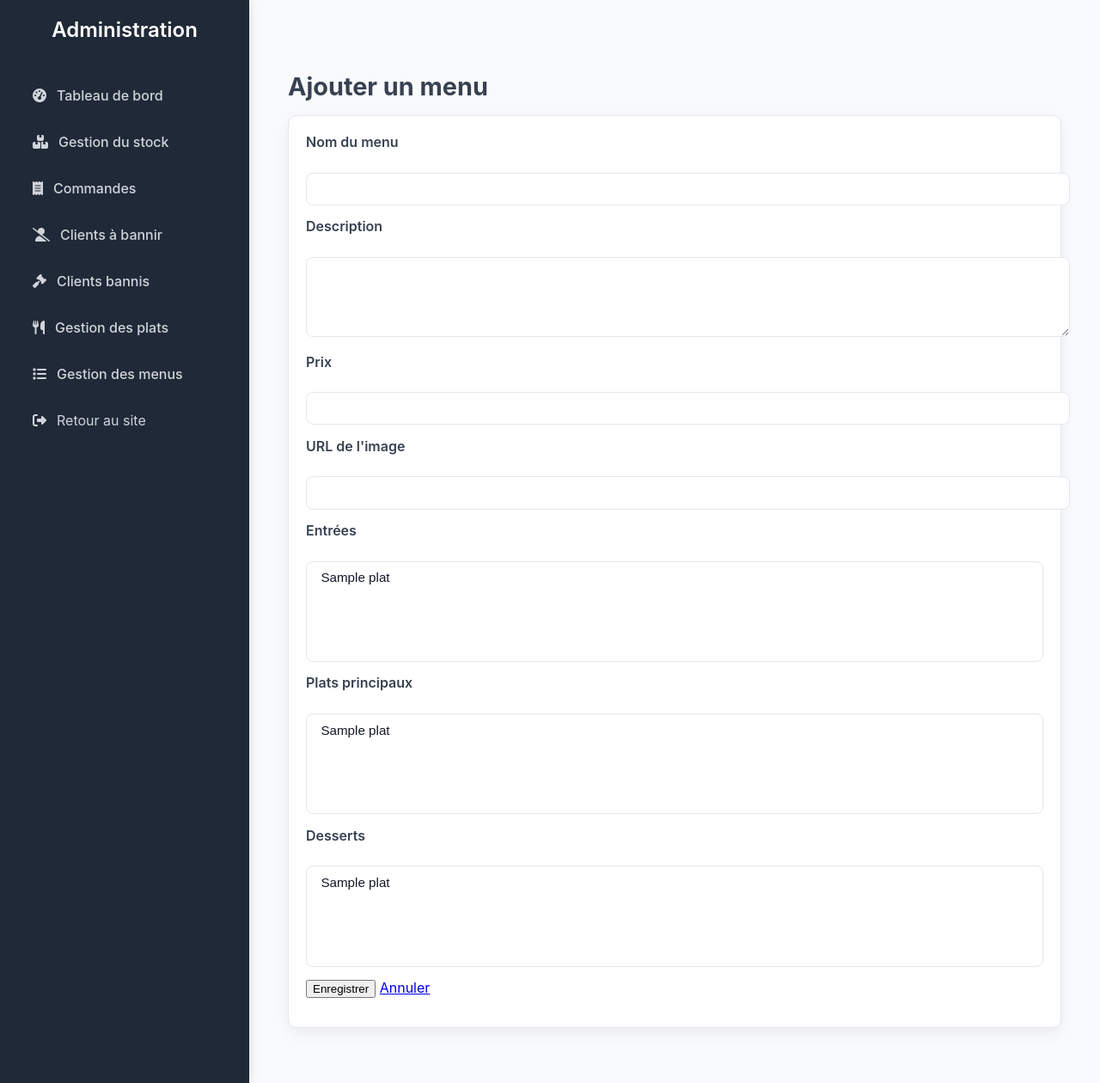
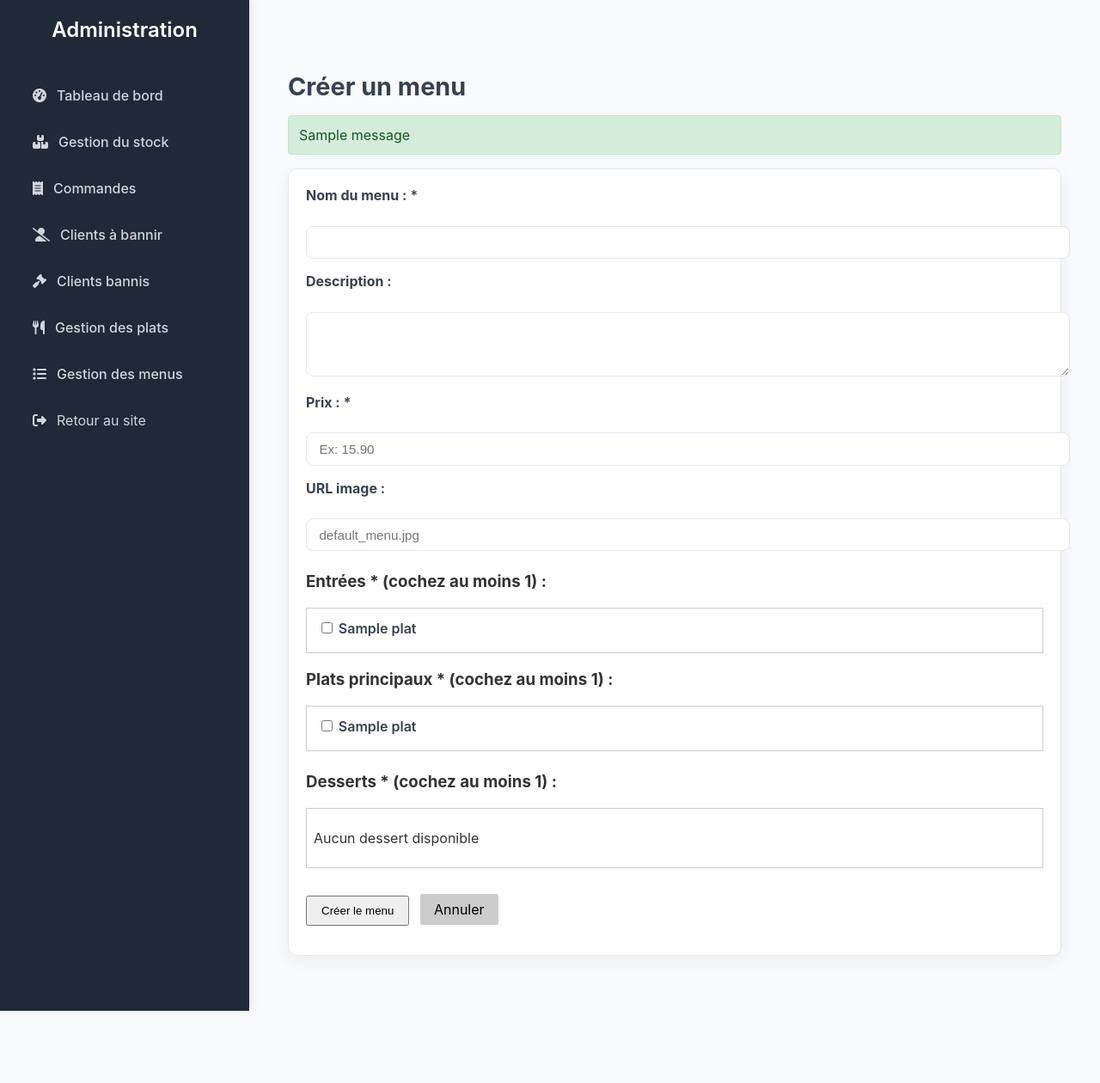
Before and after one commit to nathan2612/Projet_FI_Groupe_17, a Flask app: page /admin/menus/ajouter/ in a window 1280 px wide. Shown: the whole page at 86% size. After the commit the page ends 1176 px from the top, so only its background shows below. Run offline with Flask 3, Linux system fonts and the light colour scheme; a user stored in the database is signed in; tables that the repository leaves empty hold one stand-in row (values such as "Sample post"); one stand-in notice (Sample message) is shown; parts of the project's set-up code (start-up, migrations or seed data) failed here and were passed over.

Commit message:
repasse derriere mehdi pour l'aider comme ont dis ca fonctionne on touche pas

```diff
--- a/config.py
+++ b/config.py
@@ -4,4 +4,4 @@ SECRET_KEY = "730c3469-5303-432e-ad06-d0de212a7d98"
 
 SQLALCHEMY_DATABASE_URI = os.environ.get(
 	'DATABASE_URL',
-	'mysql+pymysql://o22507893:o22507893@servinfo-maria:3306/DBo22507893?charset=utf8mb4')
+	'mysql+pymysql://louis:louis@localhost:3306/oumami?charset=utf8mb4')
--- a/monApp/forms.py
+++ b/monApp/forms.py
@@ -53,6 +53,15 @@ class PlatForm(FlaskForm):
     crustaces = BooleanField('Contient crustacés')
     submit = SubmitField('Enregistrer')
 
+    def validate_prix(self, field):
+        """Validation personnalisée pour vérifier que le prix est un nombre valide."""
+        try:
+            prix_float = float(field.data.replace(',', '.'))
+            if prix_float < 0:
+                raise ValueError("Le prix ne peut pas être négatif.")
+        except (ValueError, AttributeError):
+            raise ValueError('Le prix doit être un nombre valide (ex: 12.50 ou 12,50).')
+
 
 class MenuForm(FlaskForm):
     id_menu = HiddenField('id_menu')
@@ -64,3 +73,51 @@ class MenuForm(FlaskForm):
     plats = SelectMultipleField('Plats principaux', coerce=int, validators=[Optional()])
     desserts = SelectMultipleField('Desserts', coerce=int, validators=[Optional()])
     submit = SubmitField('Enregistrer')
+
+    def validate_prix(self, field):
+        """Validation personnalisée pour vérifier que le prix est un nombre valide."""
+        try:
+            prix_float = float(field.data.replace(',', '.'))
+            if prix_float < 0:
+                raise ValueError("Le prix ne peut pas être négatif.")
+        except (ValueError, AttributeError):
+            raise ValueError('Le prix doit être un nombre valide (ex: 12.50 ou 12,50).')
+
+    def validate(self):
+        """Validation personnalisée pour s'assurer qu'au moins un élément de chaque type est sélectionné."""
+        if not super(MenuForm, self).validate():
+            return False
+
+        valid = True
+
+        # Vérifier qu'au moins une entrée est sélectionnée
+        if not self.entrees.data or len(self.entrees.data) < 1:
+            self.entrees.errors.append('Au moins une entrée est requise pour créer un menu.')
+            valid = False
+
+        # Vérifier qu'au moins un plat principal est sélectionné
+        if not self.plats.data or len(self.plats.data) < 1:
+            self.plats.errors.append('Au moins un plat principal est requis pour créer un menu.')
+            valid = False
+
+        # Vérifier qu'au moins un dessert est sélectionné
+        if not self.desserts.data or len(self.desserts.data) < 1:
+            self.desserts.errors.append('Au moins un dessert est requis pour créer un menu.')
+            valid = False
+
+        # Vérifier qu'un même plat n'est pas sélectionné dans plusieurs catégories
+        if self.entrees.data and self.plats.data and self.desserts.data:
+            all_selected = set(self.entrees.data) | set(self.plats.data) | set(self.desserts.data)
+            total_selections = len(self.entrees.data) + len(self.plats.data) + len(self.desserts.data)
+
+            if len(all_selected) < total_selections:
+                error_msg = 'Un même plat ne peut pas être sélectionné dans plusieurs catégories (entrée, plat principal, dessert).'
+                if not any(error_msg in e for e in self.entrees.errors):
+                    self.entrees.errors.append(error_msg)
+                if not any(error_msg in e for e in self.plats.errors):
+                    self.plats.errors.append(error_msg)
+                if not any(error_msg in e for e in self.desserts.errors):
+                    self.desserts.errors.append(error_msg)
+                valid = False
+
+        return valid
--- a/monApp/static/admin_plat.css
+++ b/monApp/static/admin_plat.css
@@ -10,7 +10,9 @@
     --btn-bg: #f4f2fa;
     --btn-text: #5e47c2;
 }
-
+.styless{
+    margin-bottom: 1.5rem; max-height: 200px; overflow-y: auto; border: 1px solid #ccc; padding: 0.5rem;
+}
 .admin-page {
     max-width: 900px;
     margin: 2.5rem auto;
--- a/monApp/templates/admin_menu_form.html
+++ b/monApp/templates/admin_menu_form.html
@@ -1,46 +1,92 @@
+<!DOCTYPE html>
 {% extends 'base_admin.html' %}
 
 {% block styles %}
 <link rel="stylesheet" href="{{ url_for('static', filename='admin.css') }}">
-<link rel="stylesheet" href="{{ url_for('static', filename='admin_plat.css') }}">
-{% endblock %}
+<link rel="stylesheet" href="{{ url_for('static', filename='admin_plat.css')
+    }}">
+    {% endblock %}
 
-{% block main %}
+    {% block main %}
 <div class="admin-page">
-    <h1>{{ action }} un menu</h1>
+    <h1>{% if action %}{{ action }}{% else %}Créer{% endif %} un menu</h1>
+
+    {% with messages = get_flashed_messages(with_categories=true) %}
+        {% if messages %}
+            {% for category, message in messages %}
+                <div class="alert alert-{{ category }}" style="padding: 0.75rem; margin-bottom: 1rem; border-radius: 4px; {% if category == 'error' %}background-color: #f8d7da; color: #721c24; border: 1px solid #f5c6cb;{% else %}background-color: #d4edda; color: #155724; border: 1px solid #c3e6cb;{% endif %}">
+                    {{ message }}
+                </div>
+            {% endfor %}
+        {% endif %}
+    {% endwith %}
+
     <form method="post">
-        {{ form.hidden_tag() }}
-        <div>
-            {{ form.nom_menu.label }}<br>
-            {{ form.nom_menu(size=50) }}
+        <div style="margin-bottom: 1rem;">
+            <label><strong>Nom du menu :</strong> *</label><br>
+            <input type="text" name="nom_menu" size="50" value="{% if menu %}{{ menu.nom_menu }}{% endif %}" required>
         </div>
-        <div>
-            {{ form.description.label }}<br>
-            {{ form.description(rows=4, cols=80) }}
+
+        <div style="margin-bottom: 1rem;">
+            <label><strong>Description :</strong></label><br>
+            <textarea name="description" rows="3" cols="50">{% if menu %}{{ menu.description }}{% endif %}</textarea>
         </div>
-        <div>
-            {{ form.prix.label }}<br>
-            {{ form.prix(size=10) }}
+
+        <div style="margin-bottom: 1rem;">
+            <label><strong>Prix :</strong> *</label><br>
+            <input type="text" name="prix" placeholder="Ex: 15.90" value="{% if menu %}{{ menu.prix }}{% endif %}" required>
         </div>
-        <div>
-            {{ form.image_url.label }}<br>
-            {{ form.image_url(size=80) }}
+
+        <div style="margin-bottom: 1.5rem;">
+            <label><strong>URL image :</strong></label><br>
+            <input type="text" name="image_url" size="50" placeholder="default_menu.jpg" value="{% if menu %}{{ menu.image_url }}{% endif %}">
         </div>
-        <div>
-            {{ form.entrees.label }}<br>
-            {{ form.entrees(multiple=True, size=5) }}
+
+        <h3>Entrées * (cochez au moins 1) :</h3>
+        <div class="styless">
+            {% if entrees %}
+                {% for e in entrees %}
+                <label style="display: block; padding: 0.3rem;">
+                    <input type="checkbox" name="entrees" value="{{ e.id_plat }}" {% if selected_entrees and e.id_plat in selected_entrees %}checked{% endif %}>
+                    {{ e.nom_plat }}
+                </label>
+                {% endfor %}
+            {% else %}
+                <p>Aucune entrée disponible</p>
+            {% endif %}
         </div>
-        <div>
-            {{ form.plats.label }}<br>
-            {{ form.plats(multiple=True, size=5) }}
+
+        <h3>Plats principaux * (cochez au moins 1) :</h3>
+        <div style="margin-bottom: 1.5rem; max-height: 200px; overflow-y: auto; border: 1px solid #ccc; padding: 0.5rem;">
+            {% if plats %}
+                {% for p in plats %}
+                <label style="display: block; padding: 0.3rem;">
+                    <input type="checkbox" name="plats" value="{{ p.id_plat }}" {% if selected_plats and p.id_plat in selected_plats %}checked{% endif %}>
+                    {{ p.nom_plat }}
+                </label>
+                {% endfor %}
+            {% else %}
+                <p>Aucun plat disponible</p>
+            {% endif %}
         </div>
-        <div>
-            {{ form.desserts.label }}<br>
-            {{ form.desserts(multiple=True, size=5) }}
+
+        <h3>Desserts * (cochez au moins 1) :</h3>
+        <div style="margin-bottom: 1.5rem; max-height: 200px; overflow-y: auto; border: 1px solid #ccc; padding: 0.5rem;">
+            {% if desserts %}
+                {% for d in desserts %}
+                <label style="display: block; padding: 0.3rem;">
+                    <input type="checkbox" name="desserts" value="{{ d.id_plat }}" {% if selected_desserts and d.id_plat in selected_desserts %}checked{% endif %}>
+                    {{ d.nom_plat }}
+                </label>
+                {% endfor %}
+            {% else %}
+                <p>Aucun dessert disponible</p>
+            {% endif %}
         </div>
-        <div>
-            {{ form.submit() }}
-            <a href="{{ url_for('admin_menus') }}">Annuler</a>
+
+        <div style="margin-top: 2rem;">
+            <button type="submit" style="padding: 0.5rem 1rem; margin-right: 0.5rem;">{% if action %}{{ action }}{% else %}Créer{% endif %} le menu</button>
+            <a href="{{ url_for('admin_menus') }}" style="padding: 0.5rem 1rem; text-decoration: none; background: #ccc; color: black; border-radius: 3px;">Annuler</a>
         </div>
     </form>
 </div>
--- a/monApp/views.py
+++ b/monApp/views.py
@@ -391,7 +391,7 @@ def valider_commande():
     commande = db.session.query(COMMANDE).filter_by(id_client=current_user.id_client, statut='En commande').first()
     try:
         commande.statut = 'En attente'
-        commande.date_commande = datetime.now().replace(hour=12, minute=0, second=0, microsecond=0)   #remplacer par datetime.now() pour l'heure actuelle plus tard
+        commande.date_commande = datetime.now().replace(hour=12, minute=0, second=0, microsecond=0)
         db.session.commit()
         flash("Votre commande a été validée avec succès et est en attente de préparation !", "success")
         return redirect(url_for('index'))
@@ -831,35 +831,89 @@ def admin_menus():
 @app.route('/admin/menus/ajouter/', methods=['GET', 'POST'])
 @admin_required
 def admin_add_menu():
-    form = MenuForm()
-    plats = db.session.query(PLAT).all()
-    plats_choices = [(p.id_plat, p.nom_plat) for p in plats]
-    form.entrees.choices = plats_choices
-    form.plats.choices = plats_choices
-    form.desserts.choices = plats_choices
-    if form.validate_on_submit():
-        m = MENU(
-            nom_menu=form.nom_menu.data,
-            description=form.description.data,
-            prix=form.prix.data,
-            image_url=form.image_url.data
-        )
-        db.session.add(m)
-        db.session.commit()
-        # Ajouter les plats associés
-        for plat_id in form.entrees.data:
-            contenir = CONTENIR(id_menu=m.id_menu, id_plat=plat_id, type_plat=0)
-            db.session.add(contenir)
-        for plat_id in form.plats.data:
-            contenir = CONTENIR(id_menu=m.id_menu, id_plat=plat_id, type_plat=1)
-            db.session.add(contenir)
-        for plat_id in form.desserts.data:
-            contenir = CONTENIR(id_menu=m.id_menu, id_plat=plat_id, type_plat=2)
-            db.session.add(contenir)
-        db.session.commit()
-        flash("Menu ajouté.", "success")
-        return redirect(url_for('admin_menus'))
-    return render_template('admin_menu_form.html', form=form, action='Ajouter')
+    if request.method == 'POST':
+        try:
+            # recup les données
+            nom_menu = request.form.get('nom_menu', '').strip()
+            description = request.form.get('description', '').strip()
+            prix = request.form.get('prix', '').strip()
+            image_url = request.form.get('image_url', '').strip() or 'default_menu.jpg'
+            entrees = request.form.getlist('entrees')
+            plats = request.form.getlist('plats')
+            desserts = request.form.getlist('desserts')
+
+            erreurs = []
+
+            if not nom_menu:
+                erreurs.append("Le nom du menu est obligatoire.")
+
+            if not prix:
+                erreurs.append("Le prix est obligatoire.")
+            else:
+                try:
+                    prix_float = float(prix.replace(',', '.'))
+                    if prix_float < 0:
+                        erreurs.append("Le prix ne peut pas être négatif.")
+                    elif prix_float == 0:
+                        erreurs.append("Le prix ne peut pas être zéro.")
+                except (ValueError, AttributeError):
+                    erreurs.append(f"Le prix '{prix}' n'est pas un nombre valide. Utilisez uniquement des chiffres (ex: 12.50).")
+
+            if not entrees:
+                erreurs.append("Sélectionnez au moins une entrée.")
+
+            if not plats:
+                erreurs.append("Sélectionnez au moins un plat principal.")
+
+            if not desserts:
+                erreurs.append("Sélectionnez au moins un dessert.")
+
+            # Vérifier qu'un plat n'est pas dans plusieurs catégories
+            tous_plats = set(entrees) | set(plats) | set(desserts)
+            if len(tous_plats) < (len(entrees) + len(plats) + len(desserts)):
+                erreurs.append("Un même plat ne peut pas être sélectionné dans plusieurs catégories.")
+            # car sinon il y a un probleme dans la bd....  -_-
+
+            if erreurs:
+                for err in erreurs:
+                    flash(err, "error")
+            else:
+                # Création du menu
+                nouveau_menu = MENU(
+                    nom_menu=nom_menu,
+                    description=description or None,
+                    prix=prix_float,
+                    image_url=image_url
+                )
+                db.session.add(nouveau_menu)
+                db.session.flush()
+
+                for e_id in entrees:
+                    db.session.add(CONTENIR(id_menu=nouveau_menu.id_menu, id_plat=int(e_id), type_plat=0))
+
+                for p_id in plats:
+                    db.session.add(CONTENIR(id_menu=nouveau_menu.id_menu, id_plat=int(p_id), type_plat=1))
+
+                for d_id in desserts:
+                    db.session.add(CONTENIR(id_menu=nouveau_menu.id_menu, id_plat=int(d_id), type_plat=2))
+
+                db.session.commit()
+                flash(f"Menu '{nom_menu}' créé avec succès!", "success")
+                return redirect(url_for('admin_menus'))
+
+        except Exception as e:
+            db.session.rollback()
+            flash(f"Erreur lors de la création du menu : {str(e)}", "error")
+
+    # recupere les plats
+    plats_list = db.session.query(PLAT).filter(PLAT.id_categorie.in_([1, 2, 3])).all()
+    entrees_list = db.session.query(PLAT).filter(PLAT.id_categorie.in_([1, 2, 3])).all()
+    desserts_list = db.session.query(PLAT).filter(PLAT.id_categorie == 4).all()
+
+    return render_template('admin_menu_form.html',
+                         plats=plats_list,
+                         entrees=entrees_list,
+                         desserts=desserts_list)
 
 
 @app.route('/admin/menus/<int:id_menu>/editer/', methods=['GET', 'POST'])
@@ -869,57 +923,88 @@ def admin_edit_menu(id_menu):
     if not menu:
         flash("Menu introuvable.", "error")
         return redirect(url_for('admin_menus'))
-    form = MenuForm(obj=menu)
-    plats = db.session.query(PLAT).all()
-    plats_choices = [(p.id_plat, p.nom_plat) for p in plats]
-    form.entrees.choices = plats_choices
-    form.plats.choices = plats_choices
-    form.desserts.choices = plats_choices
-    # Pré-remplir les sélections
-    entrees_ids = [c.id_plat for c in menu.contenir if c.type_plat == 0]
-    plats_ids = [c.id_plat for c in menu.contenir if c.type_plat == 1]
-    desserts_ids = [c.id_plat for c in menu.contenir if c.type_plat == 2]
-    form.entrees.data = entrees_ids
-    form.plats.data = plats_ids
-    form.desserts.data = desserts_ids
-    if form.validate_on_submit():
-        menu.nom_menu = form.nom_menu.data
-        menu.description = form.description.data
-        menu.prix = form.prix.data
-        menu.image_url = form.image_url.data
-        # Supprimer les anciennes associations
-        db.session.query(CONTENIR).filter_by(id_menu=id_menu).delete()
-        # Ajouter les nouvelles
-        for plat_id in form.entrees.data:
-            contenir = CONTENIR(id_menu=id_menu, id_plat=plat_id, type_plat=0)
-            db.session.add(contenir)
-        for plat_id in form.plats.data:
-            contenir = CONTENIR(id_menu=id_menu, id_plat=plat_id, type_plat=1)
-            db.session.add(contenir)
-        for plat_id in form.desserts.data:
-            contenir = CONTENIR(id_menu=id_menu, id_plat=plat_id, type_plat=2)
-            db.session.add(contenir)
-    if form.validate_on_submit():
-        menu.nom_menu = form.nom_menu.data
-        menu.description = form.description.data
-        menu.prix = form.prix.data
-        menu.image_url = form.image_url.data
-        # Supprimer les anciennes associations
-        db.session.query(CONTENIR).filter_by(id_menu=id_menu).delete()
-        # Ajouter les nouvelles
-        for plat_id in form.entrees.data:
-            contenir = CONTENIR(id_menu=id_menu, id_plat=plat_id, type_plat=0)
-            db.session.add(contenir)
-        for plat_id in form.plats.data:
-            contenir = CONTENIR(id_menu=id_menu, id_plat=plat_id, type_plat=1)
-            db.session.add(contenir)
-        for plat_id in form.desserts.data:
-            contenir = CONTENIR(id_menu=id_menu, id_plat=plat_id, type_plat=2)
-            db.session.add(contenir)
-        db.session.commit()
-        flash(f"Menu modifié. Entrées: {len(form.entrees.data)}, Plats: {len(form.plats.data)}, Desserts: {len(form.desserts.data)}", "success")
-        return redirect(url_for('admin_menus'))
-    return render_template('admin_menu_form.html', form=form, action='Éditer', menu=menu)
+
+    if request.method == 'POST':
+        try:
+            nom_menu = request.form.get('nom_menu', '').strip()
+            description = request.form.get('description', '').strip()
+            prix = request.form.get('prix', '').strip()
+            image_url = request.form.get('image_url', '').strip() or 'default_menu.jpg'
+            entrees = request.form.getlist('entrees')
+            plats = request.form.getlist('plats')
+            desserts = request.form.getlist('desserts')
+
+            erreurs = []
+
+            if not nom_menu:
+                erreurs.append("Le nom du menu est obligatoire.")
+
+            if not prix:
+                erreurs.append("Le prix est obligatoire.")
+            else:
+                try:
+                    prix_float = float(prix.replace(',', '.'))
+                    if prix_float < 0:
+                        erreurs.append("Le prix ne peut pas être négatif.")
+                    elif prix_float == 0:
+                        erreurs.append("Le prix ne peut pas être zéro.")
+                except (ValueError):
+                    erreurs.append(f"Le prix '{prix}' n'est pas un nombre valide. Utilisez uniquement des chiffres (ex: 12.50).")
+
+            if not entrees:
+                erreurs.append("Sélectionnez au moins une entrée.")
+
+            if not plats:
+                erreurs.append("Sélectionnez au moins un plat principal.")
+
+            if not desserts:
+                erreurs.append("Sélectionnez au moins un dessert.")
+
+            else:
+                menu.nom_menu = nom_menu
+                menu.description = description or None
+                menu.prix = prix_float
+                menu.image_url = image_url
+
+                #surppime l'ancien
+                db.session.query(CONTENIR).filter_by(id_menu=id_menu).delete()
+
+                # Ajouter nouvelles association
+                for e_id in entrees:
+                    db.session.add(CONTENIR(id_menu=id_menu, id_plat=int(e_id), type_plat=0))
+
+                for p_id in plats:
+                    db.session.add(CONTENIR(id_menu=id_menu, id_plat=int(p_id), type_plat=1))
+
+                for d_id in desserts:
+                    db.session.add(CONTENIR(id_menu=id_menu, id_plat=int(d_id), type_plat=2))
+
+                db.session.commit()
+                flash(f"Menu '{nom_menu}' modifié avec succès!", "success")
+                return redirect(url_for('admin_menus'))
+
+        except Exception as e:
+            db.session.rollback()
+            flash(f"Erreur lors de la modification du menu : {str(e)}", "error")
+
+    plats_list = db.session.query(PLAT).filter(PLAT.id_categorie.in_([1, 2, 3])).all()
+    entrees_list = db.session.query(PLAT).filter(PLAT.id_categorie.in_([1, 2, 3])).all()
+    desserts_list = db.session.query(PLAT).filter(PLAT.id_categorie == 4).all()
+
+    contenir_records = db.session.query(CONTENIR).filter_by(id_menu=id_menu).all()
+    selected_entrees = [c.id_plat for c in contenir_records if c.type_plat == 0]
+    selected_plats = [c.id_plat for c in contenir_records if c.type_plat == 1]
+    selected_desserts = [c.id_plat for c in contenir_records if c.type_plat == 2]
+
+    return render_template('admin_menu_form.html',
+                         menu=menu,
+                         plats=plats_list,
+                         entrees=entrees_list,
+                         desserts=desserts_list,
+                         selected_entrees=selected_entrees,
+                         selected_plats=selected_plats,
+                         selected_desserts=selected_desserts,
+                         action='Éditer')
 
 
 @app.route('/admin/menus/<int:id_menu>/supprimer/', methods=['POST'])
@@ -935,10 +1020,8 @@ def admin_delete_menu(id_menu):
         flash("Menu supprimé.", "success")
     except Exception:
         db.session.rollback()
-        flash("Impossible de supprimer le menu (dépendances).", "error")
+        flash("Impossible de supprimer le menu.", "error")
     return redirect(url_for('admin_menus'))
-
-
 
 
 if __name__ == "__main__":
```
